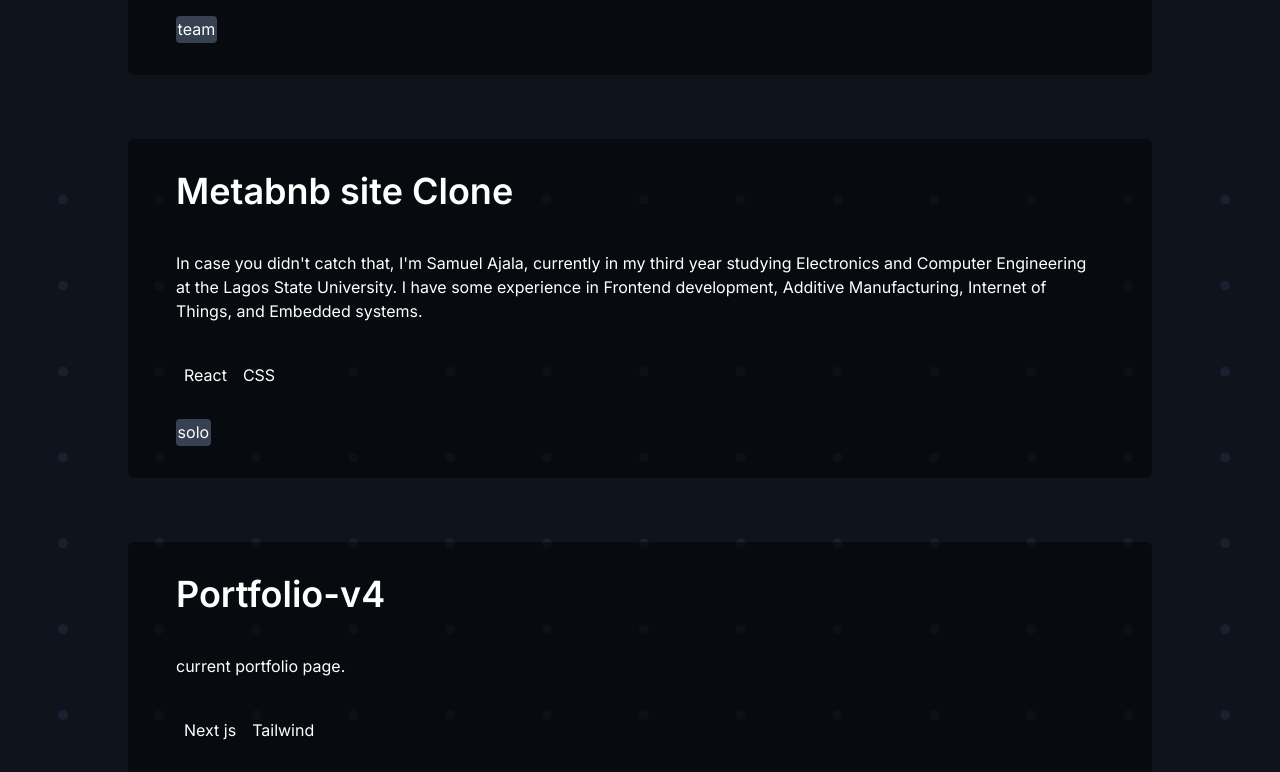
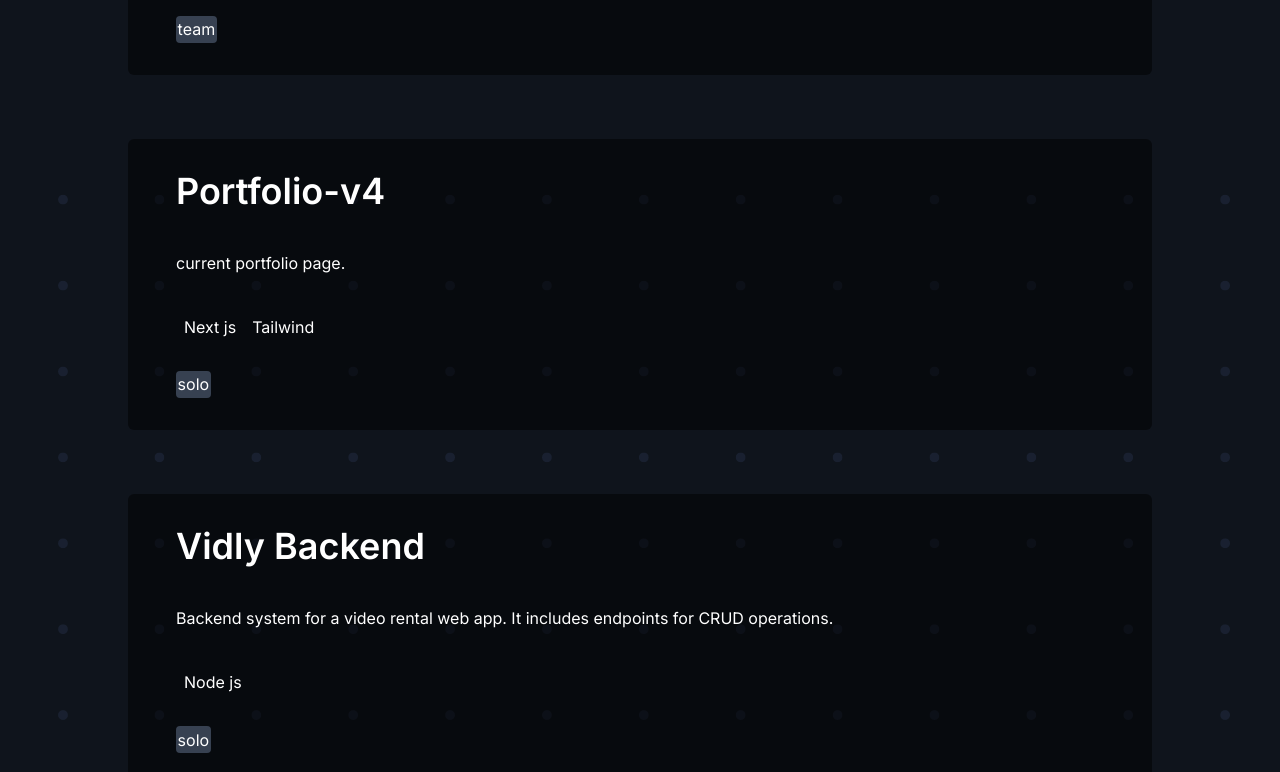
Before and after one commit to samuelajala01/portfolio-v4, a Next.js app: page /projects in a window 1280 px wide. Shown: the part 2000-2772 px from the top of the page. Built offline with nearby package versions, Linux system fonts and the light colour scheme.

Commit message:
feat: add more projects

```diff
--- a/src/app/projects/page.jsx
+++ b/src/app/projects/page.jsx
@@ -34,13 +34,6 @@ const projectList = [
     tags: ["Machine learning/Artificial Intelligence"],
   },
   {
-    title: "Metabnb site Clone",
-    desc: "In case you didn't catch that, I'm Samuel Ajala, currently in my third year studying Electronics and Computer Engineering at the Lagos State University. I have some experience in Frontend development, Additive Manufacturing, Internet of Things, and Embedded systems.",
-    type: "solo",
-    tools: [ "React", "CSS"],
-    tags: ["Frontend"],
-  },
-  {
     title: "Portfolio-v4",
     desc: "current portfolio page.",
     type: "solo",
@@ -53,7 +46,29 @@ const projectList = [
     type: "solo",
     tools: ["Node js"],
     tags: ["Backend"],
-  }
+  },
+  {
+    title: "simple arduino car",
+    desc: "code for arduino car utlizing bluetooth as the communication protocol",
+    type: "solo",
+    tools: ["C++", "Arduino IDE"],
+    tags: ["Hardware"],
+  },
+  {
+    title: "Metabnb clone",
+    desc: "landing page clone of the metabnb site",
+    type: "solo",
+    tools: ["React", "CSS"],
+    tags: ["Frontend"],
+  },
+  {
+    title: "Easybank Landing Page",
+    desc: "Easybank landing page- a website challenge from frontendmentor",
+    type: "solo",
+    tools: [ "HTML", "CSS"],
+    tags: ["Frontend"],
+  },
+
 ];
 
 const Projects = () => {
```
